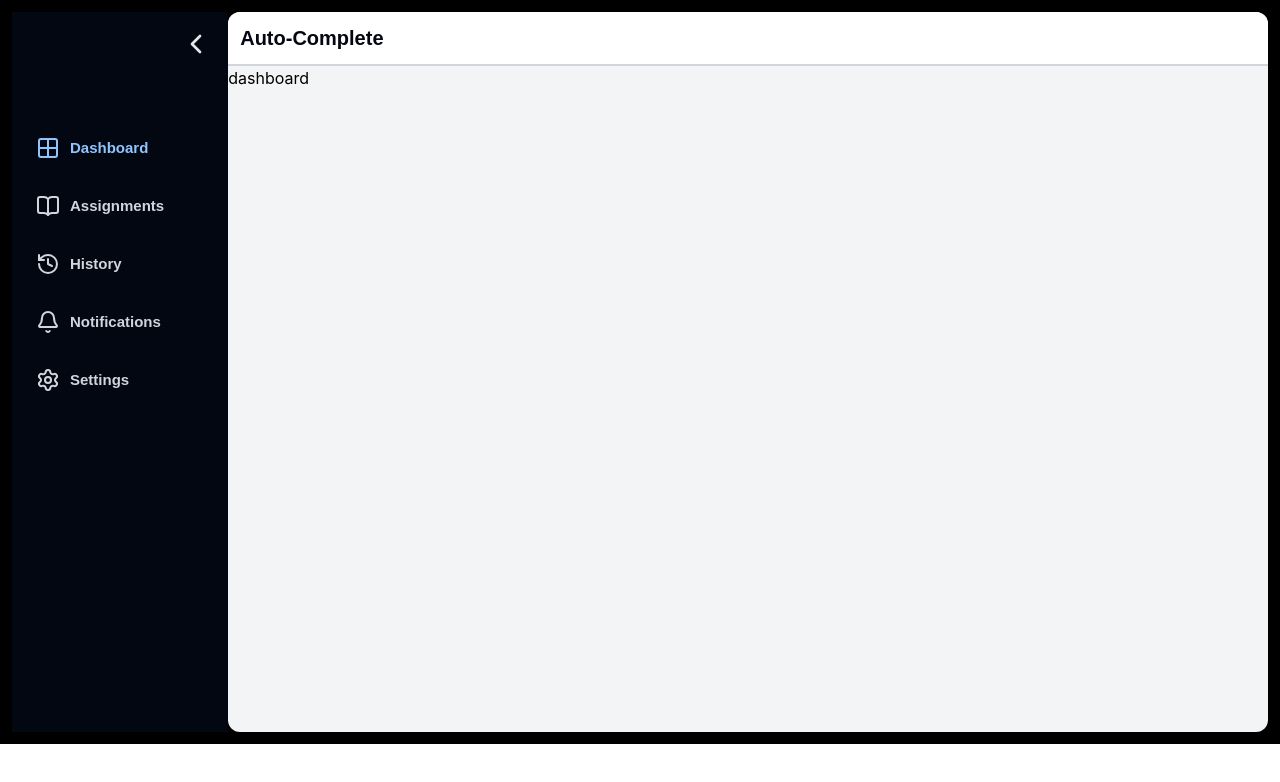
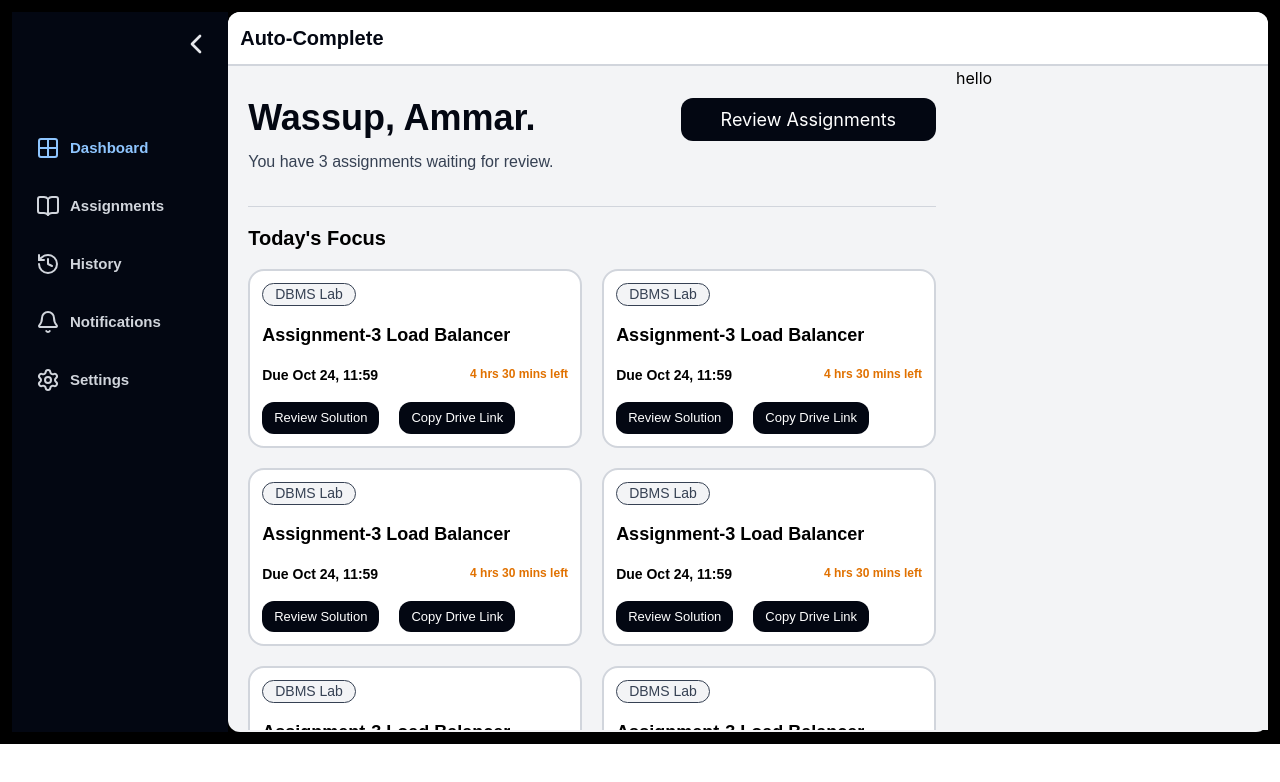
Before and after one commit to rizviammar579/auto-complete, a React (Vite) app: page / in a window 1280 px wide. Shown: the top 782 px of the page. Built offline with nearby package versions, Linux system fonts and the light colour scheme.

Commit message:
completed assignment part of dashboard

```diff
--- /dev/null
+++ b/src/components/AssignmentCard.jsx
@@ -0,0 +1,22 @@
+import React from 'react'
+
+const AssignmentCard = () => {
+  return (
+    <div className='flex flex-col gap-4 font-inter border-[2px] border-gray-300 rounded-2xl min-w-[300px] bg-white p-3'>
+      <p className='bg-gray-100 border border-gray-700 text-gray-700 w-fit rounded-xl px-3 text-[14px]'>DBMS Lab</p>
+      <p className='text-[18px] font-semibold'>Assignment-3 Load Balancer</p>
+      <div className='flex justify-between'>
+        <p className='text-[14px] font-semibold'>Due Oct 24, 11:59</p>
+        <p className='text-[12px] font-semibold text-amber-600'>4 hrs 30 mins left</p>
+      </div>
+
+      <div className=' flex gap-5'>
+        <button className='bg-gray-950 text-white text-[13px] px-3 py-1.5 rounded-xl cursor-pointer'>Review Solution</button>
+        <button className='bg-gray-950 text-white text-[13px] px-3 py-1.5 rounded-xl cursor-pointer'>Copy Drive Link</button>
+      </div>
+
+    </div>
+  )
+}
+
+export default AssignmentCard
--- /dev/null
+++ b/src/components/AssignmentCardSection.jsx
@@ -0,0 +1,28 @@
+import React from 'react'
+import AssignmentCard from './AssignmentCard.jsx'
+
+const AssignmentCardSection = () => {
+    return (
+        <div className=''>
+
+            <h1 className='font-inter text-[20px] font-semibold my-4'>Today's Focus</h1>
+            <div className='grid grid-cols-2 gap-5'>
+                <AssignmentCard />
+                <AssignmentCard />
+                <AssignmentCard />
+                <AssignmentCard />
+                <AssignmentCard />
+                <AssignmentCard />
+                <AssignmentCard />
+                <AssignmentCard />
+                <AssignmentCard />
+                <AssignmentCard />
+                <AssignmentCard />
+                <AssignmentCard />
+                <AssignmentCard />
+            </div>
+        </div>
+    )
+}
+
+export default AssignmentCardSection
--- /dev/null
+++ b/src/components/Blackbtn.jsx
@@ -0,0 +1,13 @@
+import React from 'react'
+
+const Blackbtn = ({props}) => {
+  return (
+    <div>
+      <button className='text-white bg-gray-950 p-2 rounded-xl px-10 text-[18px] cursor-pointer'>
+        {props}
+      </button>
+    </div>
+  )
+}
+
+export default Blackbtn
--- /dev/null
+++ b/src/components/DashboardMainSection.jsx
@@ -0,0 +1,15 @@
+import React from 'react'
+import GreetingSection from './GreetingSection'
+import AssignmentCardSection from './AssignmentCardSection'
+
+const DashboardMainSection = () => {
+  return (
+    <div className='w-[70%] px-5 h-[83vh]'>
+      <GreetingSection/>
+      <div className='h-[1px] bg-gray-300'></div>
+      <AssignmentCardSection/>
+    </div>
+  )
+}
+
+export default DashboardMainSection
--- /dev/null
+++ b/src/components/DashboardSideSection.jsx
@@ -0,0 +1,11 @@
+import React from 'react'
+
+const DashboardSideSection = () => {
+  return (
+    <div className='bg-gray-100 w-[30%]'>
+      hello
+    </div>
+  )
+}
+
+export default DashboardSideSection
--- a/src/components/DisplaySection.jsx
+++ b/src/components/DisplaySection.jsx
@@ -10,7 +10,7 @@ import AssignmentsPage from '../pages/AssignmentsPage.jsx'
 
 const DisplaySection = () => {
   return (
-    <div className='bg-gray-100 w-full rounded-xl'>
+    <div className='bg-gray-100 w-full rounded-xl h-[90vh]'>
 
       <Navbar />
 
--- /dev/null
+++ b/src/components/GreetingSection.jsx
@@ -0,0 +1,18 @@
+import React from 'react'
+import Blackbtn from './Blackbtn.jsx'
+
+const GreetingSection = () => {
+    return (
+        <div className='flex justify-between py-8'>
+          <div className='flex flex-col gap-3 font-inter'>
+            <h1 className='text-4xl font-semibold font-inter text-gray-950'>Wassup, Ammar.</h1>
+            <p className='font-inter text-gray-700'>You have 3 assignments waiting for review.</p>
+          </div>
+          <div>
+            <Blackbtn props={"Review Assignments"}/>
+          </div>
+        </div>
+    )
+}
+
+export default GreetingSection
--- a/src/pages/Dashboard.jsx
+++ b/src/pages/Dashboard.jsx
@@ -1,9 +1,13 @@
 import React from 'react'
+import DashboardMainSection from '../components/DashboardMainSection'
+import DashboardSideSection from '../components/DashboardSideSection'
 
 const Dashboard = () => {
   return (
-    <div>
-      dashboard
+
+    <div className='flex overflow-y-scroll'>
+      <DashboardMainSection/>
+      <DashboardSideSection/>
     </div>
   )
 }
```
